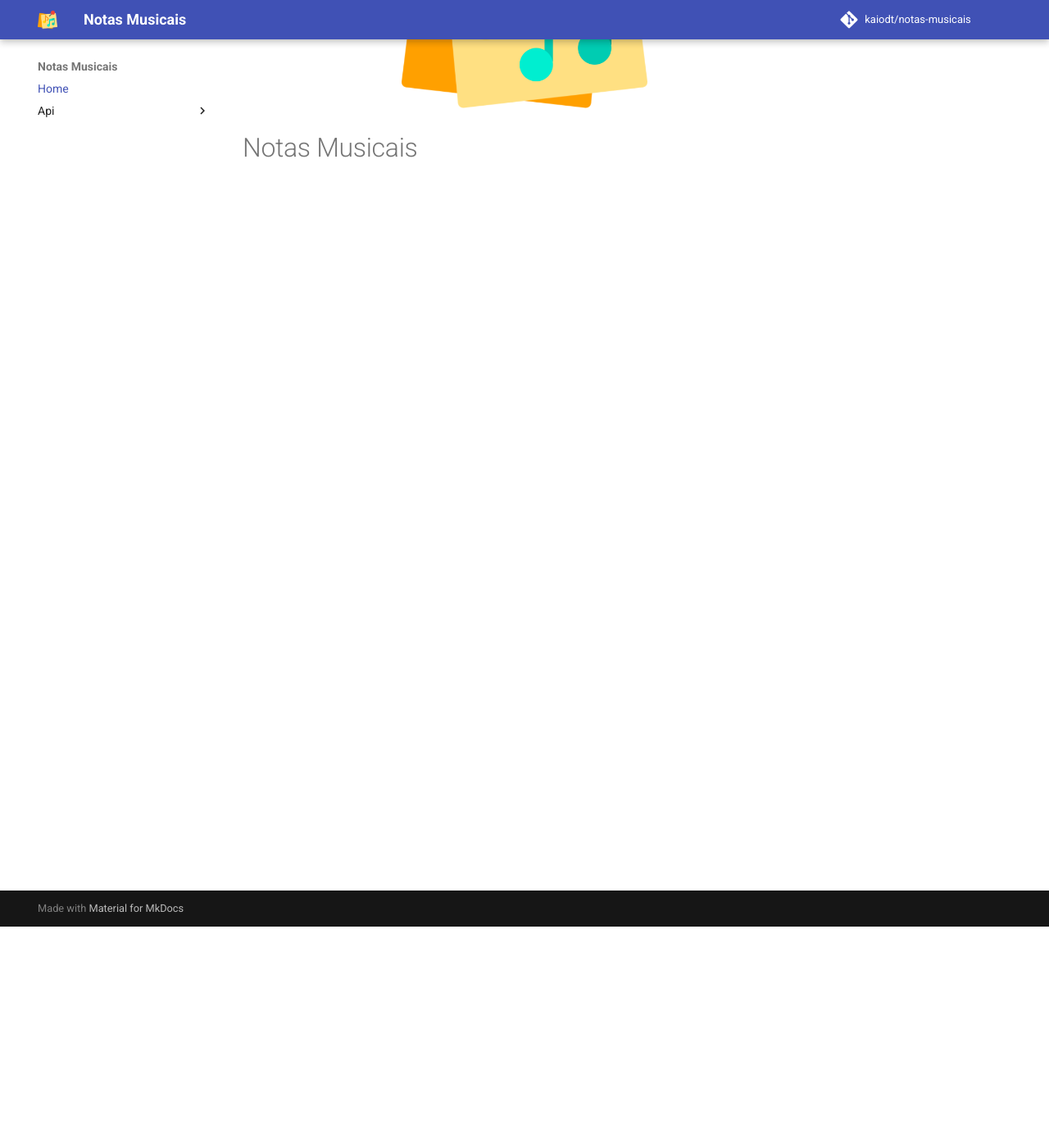
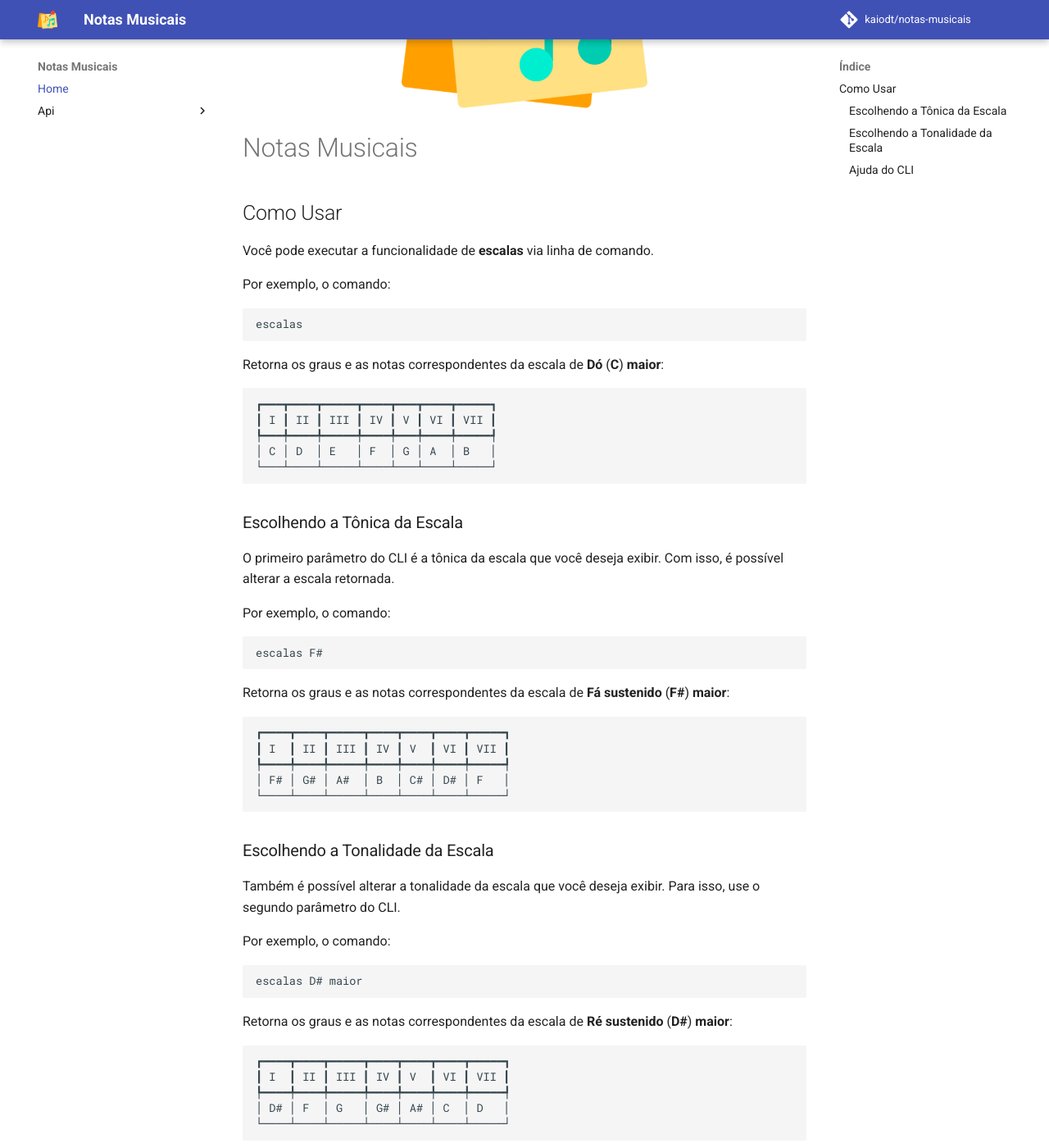
Before and after one commit to kaiodt/notas-musicais, an MkDocs documentation site: the page built from docs/index.md, in a window 1280 px wide and 1400 px high, scrolled down 270 px. Shown: the whole window at 82% size. Built offline with MkDocs 1.6.1 and Material for MkDocs 9.7.7, drawn with Linux system fonts in a browser that asks for light colours; comment, search, counter and statistics services are not loaded; some of the changed text lies outside the part shown.

Commit message:
docs: inclusão de exemplos de uso da CLI na página inicial

````diff
--- a/docs/index.md
+++ b/docs/index.md
@@ -1,3 +1,86 @@
 ![logo_projeto](assets/logo.png){.center width="300"}
 
 # Notas Musicais
+
+## Como Usar
+
+Você pode executar a funcionalidade de **escalas** via linha de comando.
+
+Por exemplo, o comando:
+
+```bash
+escalas
+```
+
+Retorna os graus e as notas correspondentes da escala de **Dó** (**C**) **maior**:
+
+```bash
+┏━━━┳━━━━┳━━━━━┳━━━━┳━━━┳━━━━┳━━━━━┓
+┃ I ┃ II ┃ III ┃ IV ┃ V ┃ VI ┃ VII ┃
+┡━━━╇━━━━╇━━━━━╇━━━━╇━━━╇━━━━╇━━━━━┩
+│ C │ D  │ E   │ F  │ G │ A  │ B   │
+└───┴────┴─────┴────┴───┴────┴─────┘
+```
+
+### Escolhendo a Tônica da Escala
+
+O primeiro parâmetro do CLI é a tônica da escala que você deseja exibir. Com isso, é possível alterar a escala retornada.
+
+Por exemplo, o comando:
+
+```bash
+escalas F#
+```
+
+Retorna os graus e as notas correspondentes da escala de **Fá sustenido** (**F#**) **maior**:
+
+```bash
+┏━━━━┳━━━━┳━━━━━┳━━━━┳━━━━┳━━━━┳━━━━━┓
+┃ I  ┃ II ┃ III ┃ IV ┃ V  ┃ VI ┃ VII ┃
+┡━━━━╇━━━━╇━━━━━╇━━━━╇━━━━╇━━━━╇━━━━━┩
+│ F# │ G# │ A#  │ B  │ C# │ D# │ F   │
+└────┴────┴─────┴────┴────┴────┴─────┘
+```
+
+
+### Escolhendo a Tonalidade da Escala
+
+Também é possível alterar a tonalidade da escala que você deseja exibir. Para isso, use o segundo parâmetro do CLI.
+
+Por exemplo, o comando:
+
+```bash
+escalas D# maior
+```
+
+Retorna os graus e as notas correspondentes da escala de **Ré sustenido** (**D#**) **maior**:
+
+```bash
+┏━━━━┳━━━━┳━━━━━┳━━━━┳━━━━┳━━━━┳━━━━━┓
+┃ I  ┃ II ┃ III ┃ IV ┃ V  ┃ VI ┃ VII ┃
+┡━━━━╇━━━━╇━━━━━╇━━━━╇━━━━╇━━━━╇━━━━━┩
+│ D# │ F  │ G   │ G# │ A# │ C  │ D   │
+└────┴────┴─────┴────┴────┴────┴─────┘
+```
+
+### Ajuda do CLI
+
+Para exibir as possíveis opções do CLI, use a flag `--help`.
+
+```bash
+escalas --help
+```
+
+```bash
+ Usage: cli.py [OPTIONS] [TONICA] [TONALIDADE]
+
+╭─ Arguments ──────────────────────────────────────────────╮
+│   tonica          [TONICA]      Tônica da escala         │
+│                                 [default: C]             │
+│   tonalidade      [TONALIDADE]  Tonalidade da escala     │
+│                                 [default: maior]         │
+╰──────────────────────────────────────────────────────────╯
+╭─ Options ────────────────────────────────────────────────╮
+│ --help          Show this message and exit.              │
+╰──────────────────────────────────────────────────────────╯
+```
````
